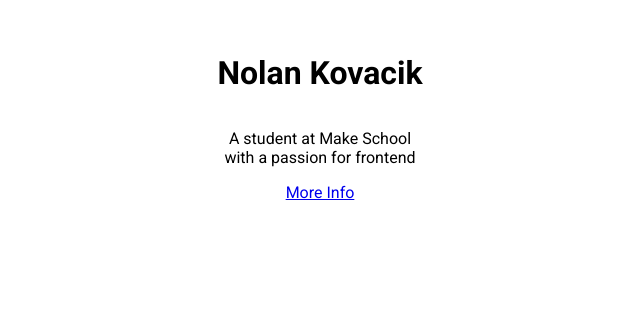
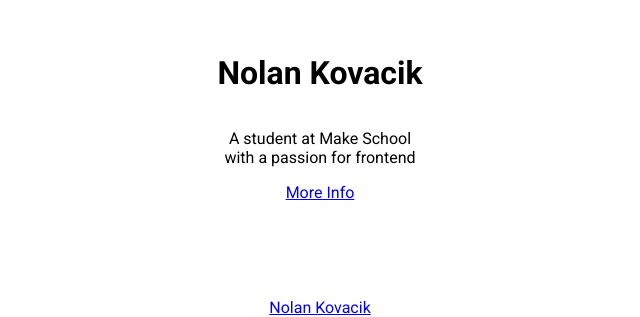
Before and after one commit to noltron000/orange-portfolio, a React (Create React App) app: page / in a window 1280 px wide. Shown: the part 502-819 px from the top of the page, without its empty margins (320-960 px from the left). Built offline with nearby package versions, Linux system fonts and the light colour scheme.

Commit message:
[add] header area for main content

```diff
--- a/src/App.tsx
+++ b/src/App.tsx
@@ -4,10 +4,13 @@ import React from 'react'
 // ? how to set this up in tsconfig ?
 // @ts-ignore
 import Splash from './Splash.tsx'
+// @ts-ignore
+import Header from './Header.tsx'
 
 const App: React.FC = () => (
 	<>
 		<Splash />
+		<Header />
 	</>
 )
 
--- /dev/null
+++ b/src/Header.scss
@@ -0,0 +1,14 @@
+#header {
+	// size & position
+	//* border box keeps the size right even with padding *//
+	box-sizing: border-box;
+
+	// text info
+	text-align: center;
+
+	// flexbox params
+	display: flex;
+	flex-direction: column;
+	align-items: center;
+	justify-content: flex-end;
+}
--- /dev/null
+++ b/src/Header.tsx
@@ -0,0 +1,15 @@
+import React from 'react'
+import './Header.scss'
+
+const Header: React.FC = () => (
+	<header id='header'>
+		<a
+			href='#nothing'
+			className='logo'
+		>
+			Nolan Kovacik
+		</a>
+	</header>
+)
+
+export default Header
```
